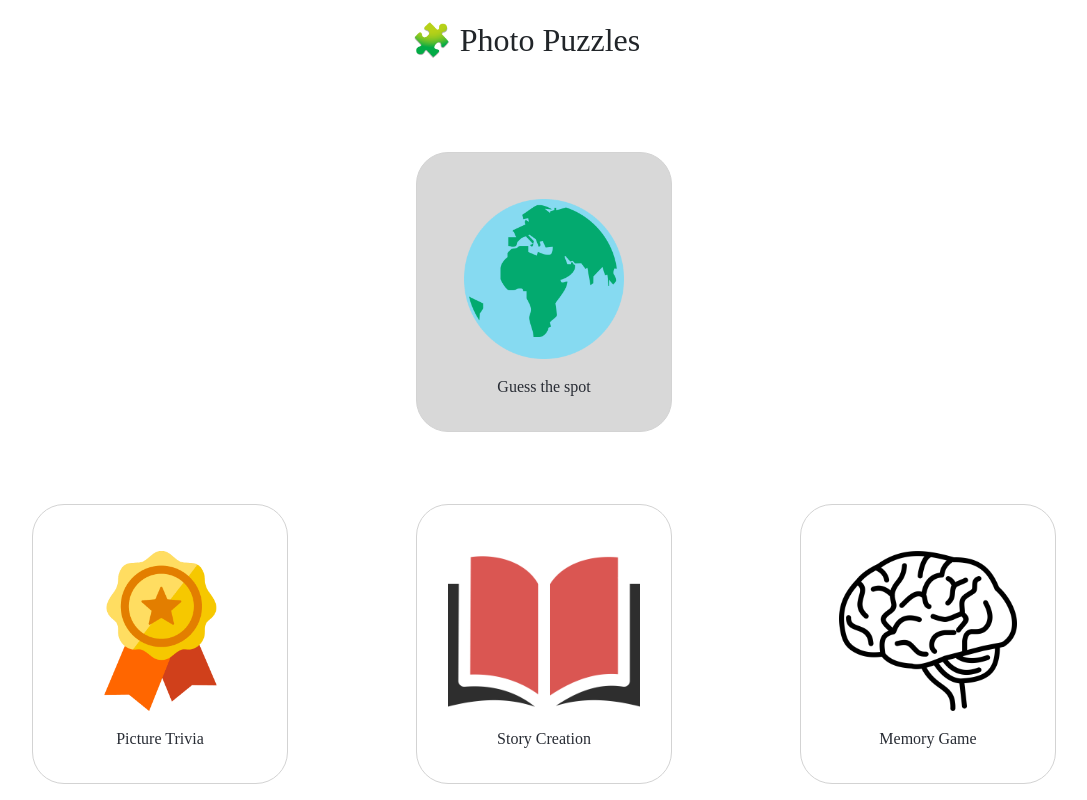
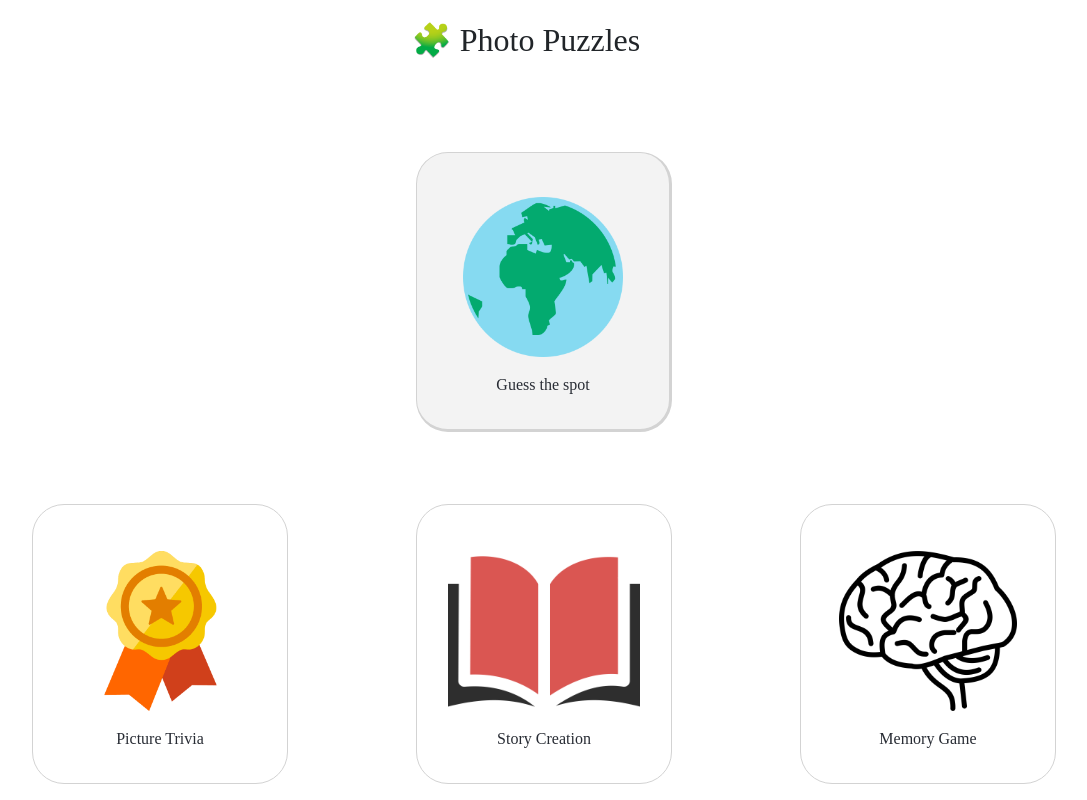
Before and after one commit to KiranMahn/photo-puzzles-react, a React (Create React App) app: page / in a window 1280 px wide. In both pictures the pointer is over the element "Guess the spot". Shown: the whole page, without its empty margins (114-1201 px from the left). Built offline with nearby package versions, Linux system fonts and the light colour scheme; a web font is replaced by a local one.

Commit message:
homepage buttons

```diff
--- a/src/App.css
+++ b/src/App.css
@@ -53,7 +53,10 @@
 }
 
 .gameButton :hover {
-  background-color: rgb(216, 216, 216);
+  background-color: rgb(243, 243, 243);
+  border-bottom: 3px solid lightgray;
+  border-right: 3px solid lightgray;
+
 }
 
 .text {
```
